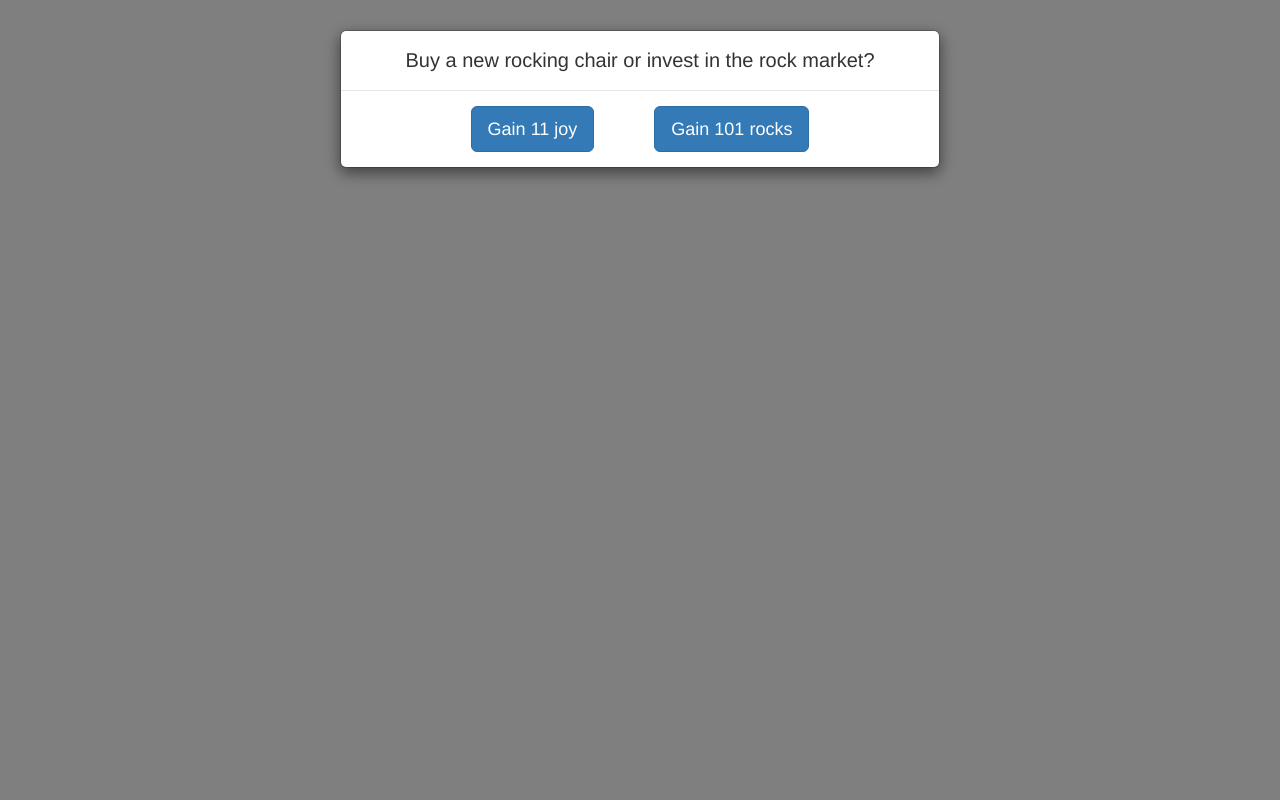
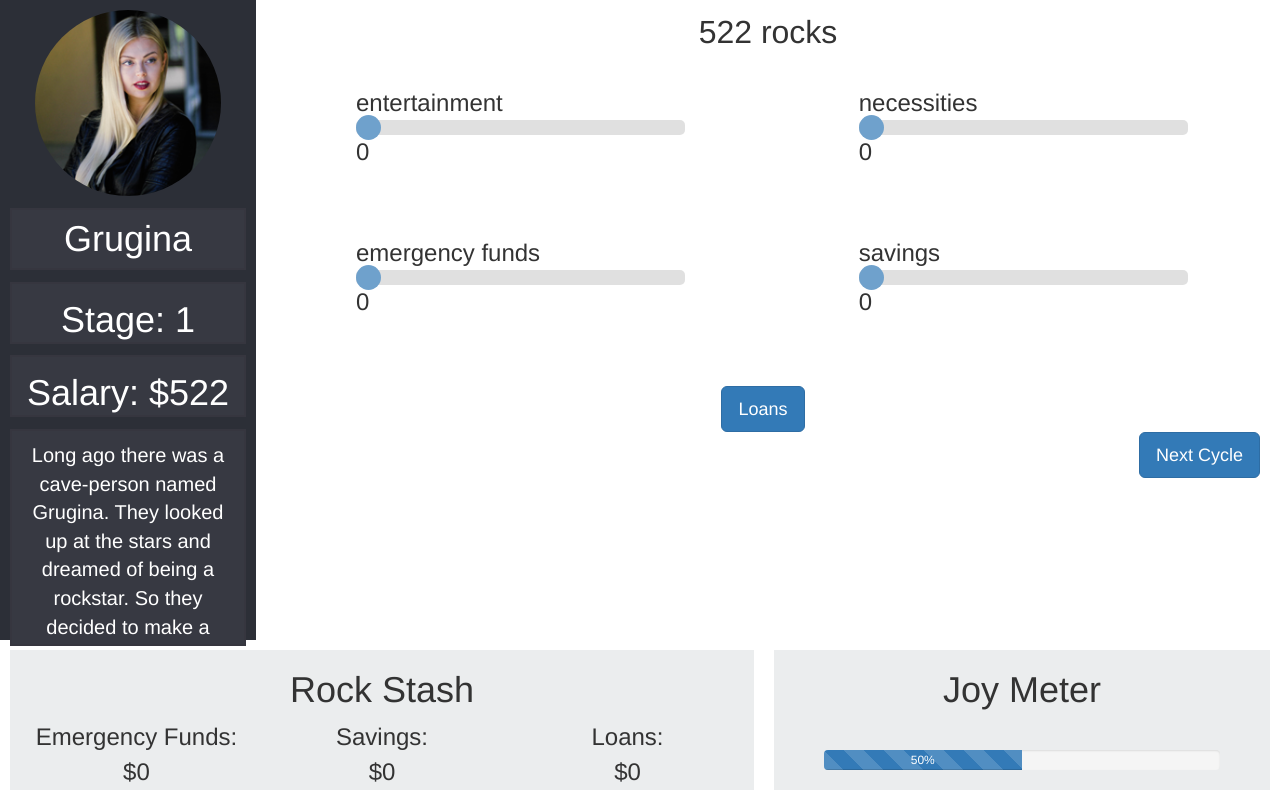
Before and after one commit to swarajd/financeme, a React (Create React App) app: page / in a window 1280 px wide. Built offline with nearby package versions, Linux system fonts and the light colour scheme.

Commit message:
did a bit of state based stuff

```diff
--- a/src/App.js
+++ b/src/App.js
@@ -1,16 +1,16 @@
 import React, { Component } from 'react';
 import './App.css';
 //import Splash from './Splash.js';
-//import Tutorial from './Tutorial.js';
-import EventChoice from './EventChoice.js';
+import Tutorial from './Tutorial.js';
+// import EventChoice from './EventChoice.js';
 //import EventNormal from './EventNormal.js';
 
 class App extends Component {
   render() {
     return (
       //<Splash/>
-      //<Tutorial/>
-      <EventChoice/>
+      <Tutorial/>
+      // <EventChoice/>
       //<EventNormal/>
     );
   }
--- a/src/Slider.js
+++ b/src/Slider.js
@@ -3,18 +3,18 @@ import './slider.css'
 
 class Slider extends Component {
 
-    constructor() {
-        super();
+    constructor(props) {
+        super(props);
 
         this.state = {
-            value: 50,
+            value: 0,
         };
     }
 
     render() {
         return (
             <div className="sliderWrapper">
-                <input type="range" min="1" max="100" value={this.state.value} className="slider" onChange={(e) => {
+                <input type="range" min={this.props.min} max={this.props.max} value={this.state.value} className="slider" onChange={(e) => {
                     this.setState({
                         value: e.target.value
                     })
--- a/src/Tutorial.js
+++ b/src/Tutorial.js
@@ -1,5 +1,4 @@
 import React, { Component } from 'react';
-import ButtonToolbar from 'react-bootstrap/lib/ButtonToolbar';
 import Button from 'react-bootstrap/lib/Button';
 import ProgressBar from 'react-bootstrap/lib/ProgressBar';
 import Modal from 'react-bootstrap/lib/Modal';
@@ -10,12 +9,23 @@ import woman from './woman.png'
 class Tutorial extends Component {
 
   constructor() {
+
+    let initialSalary = Math.floor(Math.random() * ((600-500)+1) + 500);
+
     super();
     this.state = {
-      showModal: false
+      showModal: false,
+      stage: 1,
+      emergencyFunds: 0,
+      savings: 0,
+      loans: 0,
+      unallocated: initialSalary,
+      salary: initialSalary,
+      goal: 5000,
     };
     this.open = this.open.bind(this);
     this.close = this.close.bind(this);
+    this.incrementStage = this.incrementStage.bind(this);
   }
 
   close() {
@@ -26,6 +36,14 @@ class Tutorial extends Component {
     this.setState({ showModal: true });
   }
 
+  incrementStage() {
+    if (this.state.stage < 6) {
+      this.setState({
+        stage: this.state.stage + 1
+      });
+    }
+  }
+
   render() {
     return (
       <div>
@@ -33,11 +51,14 @@ class Tutorial extends Component {
           <div className="Tutorial--sidebar">
             <img className="circular--square" alt="woman" src={woman} />
             <div className="Tutorial--name">Grugina</div>
-            <div className="Tutorial--about"> Long ago there was a cave-person named Grugina. They looked up at the stars and dreamed of being a rockstar. So they decided to make a plan, and get 50,000 rocks and build a spaceship to become a rockstar.</div>
+            <div className="Tutorial--current-cycle"> Stage: {this.state.stage} </div>
+            <div className="Tutorial--salary">Salary: ${this.state.salary}</div>
+            <div className="Tutorial--about"> Long ago there was a cave-person named Grugina. They looked up at the stars and dreamed of being a rockstar. So they decided to make a plan, and get {this.state.goal} rocks and build a spaceship to become a rockstar.</div>
+
           </div>
           <div className="Tutorial--content">
             <div className="Tutorial--content-rock-balance">
-              22,000 rocks
+              {this.state.unallocated} rocks
             </div>
             <div className="Tutorial--content-category-sliders">
               <div className="Tutorial--content-scale">
@@ -45,7 +66,7 @@ class Tutorial extends Component {
                   entertainment
                 </div>
                 <div className="Tutorial--content-scale-slider">
-                  <Slider />
+                  <Slider min={0} max={this.state.unallocated}/>
                 </div>
               </div>
               <div className="Tutorial--content-scale">
@@ -53,7 +74,7 @@ class Tutorial extends Component {
                   necessities
                 </div>
                 <div className="Tutorial--content-scale-slider">
-                  <Slider />
+                  <Slider min={0} max={this.state.unallocated}/>
                 </div>
               </div>
               <div className="Tutorial--content-scale">
@@ -61,7 +82,7 @@ class Tutorial extends Component {
                   emergency funds
                 </div>
                 <div className="Tutorial--content-scale-slider">
-                  <Slider />
+                  <Slider min={0} max={this.state.unallocated}/>
                 </div>
               </div>
               <div className="Tutorial--content-scale">
@@ -69,7 +90,7 @@ class Tutorial extends Component {
                   savings
                 </div>
                 <div className="Tutorial--content-scale-slider">
-                  <Slider />
+                  <Slider min={0} max={this.state.unallocated}/>
                 </div>
               </div>
             </div>
@@ -87,6 +108,9 @@ class Tutorial extends Component {
                 </Modal.Body>
               </Modal>
             </div>
+            <div className="Tutorial--next-cycle-wrapper">
+              <Button bsStyle="primary" bsSize="large" onClick={this.incrementStage} disabled={this.state.stage === 6}> Next Cycle </Button>
+            </div>
           </div>
         </div>
         <div className="Tutorial--footer">
@@ -94,13 +118,13 @@ class Tutorial extends Component {
             <h1>Rock Stash</h1>
             <div className="Tutorial--rock-stash-stats">
               <div className="Tutorial--rock-stash-stat">
-                Emergency Funds: <br /> asdf
+                Emergency Funds: <br /> ${this.state.emergencyFunds}
               </div>
               <div className="Tutorial--rock-stash-stat">
-                Savings: <br /> asdf
+                Savings: <br /> ${this.state.savings}
               </div>
               <div className="Tutorial--rock-stash-stat">
-                Loans: <br /> asdf
+                Loans: <br /> ${this.state.loans}
               </div>
             </div>
           </div>
--- a/src/tutorial.css
+++ b/src/tutorial.css
@@ -3,7 +3,7 @@
     flex-direction: row;
     justify-content: center;
     align-items: center;
-    height: 70vh;
+    height: 80vh;
 }
 
 .Tutorial--sidebar {
@@ -66,11 +66,33 @@
 }
 
 .Tutorial--about {
-    height: 65%;
+    height: 35%;
     margin-top: 5%;
     padding: 10px;
     width: 100%;
     font-size: 20px;
+    border: 2px solid #36363f;
+    background-color: #373942;
+    text-align: center;
+}
+
+.Tutorial--current-cycle {
+    height: 10%;
+    margin-top: 5%;
+    padding: 10px;
+    width: 100%;
+    font-size: 36px;
+    border: 2px solid #36363f;
+    background-color: #373942;
+    text-align: center;
+}
+
+.Tutorial--salary {
+    height: 10%;
+    margin-top: 5%;
+    padding: 10px;
+    width: 100%;
+    font-size: 36px;
     border: 2px solid #36363f;
     background-color: #373942;
     text-align: center;
@@ -100,10 +122,15 @@
     margin-right: 30px;
 }
 
+.Tutorial--next-cycle-wrapper {
+    text-align: right;
+    padding-right: 10px;
+}
+
 .Tutorial--footer {
     display: flex;
     flex-direction: row;
-    height: 30vh;
+    height: 20vh;
 }
 
 .Tutorial--rock-stash {
@@ -137,7 +164,7 @@
     flex-direction: column;
     align-items: center;
     /* border: 1px solid #000; */
-    background-color: rgba(189,195,199, 0.3);
+    background-color: #bdc3c74d;
     margin: 10px;
 }
 
@@ -156,5 +183,5 @@
 
 .progress {
     width: 80%;
-    margin-top: 50px;
+    margin-top: 30px;
 }
```
